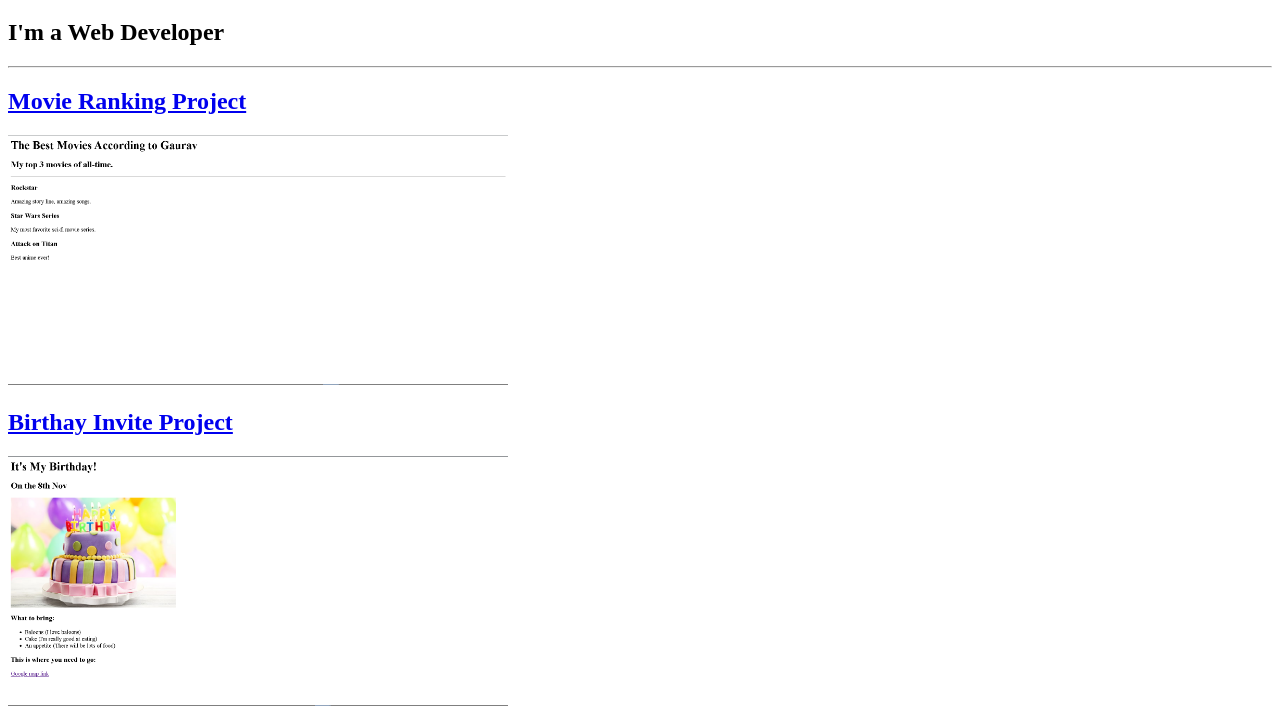
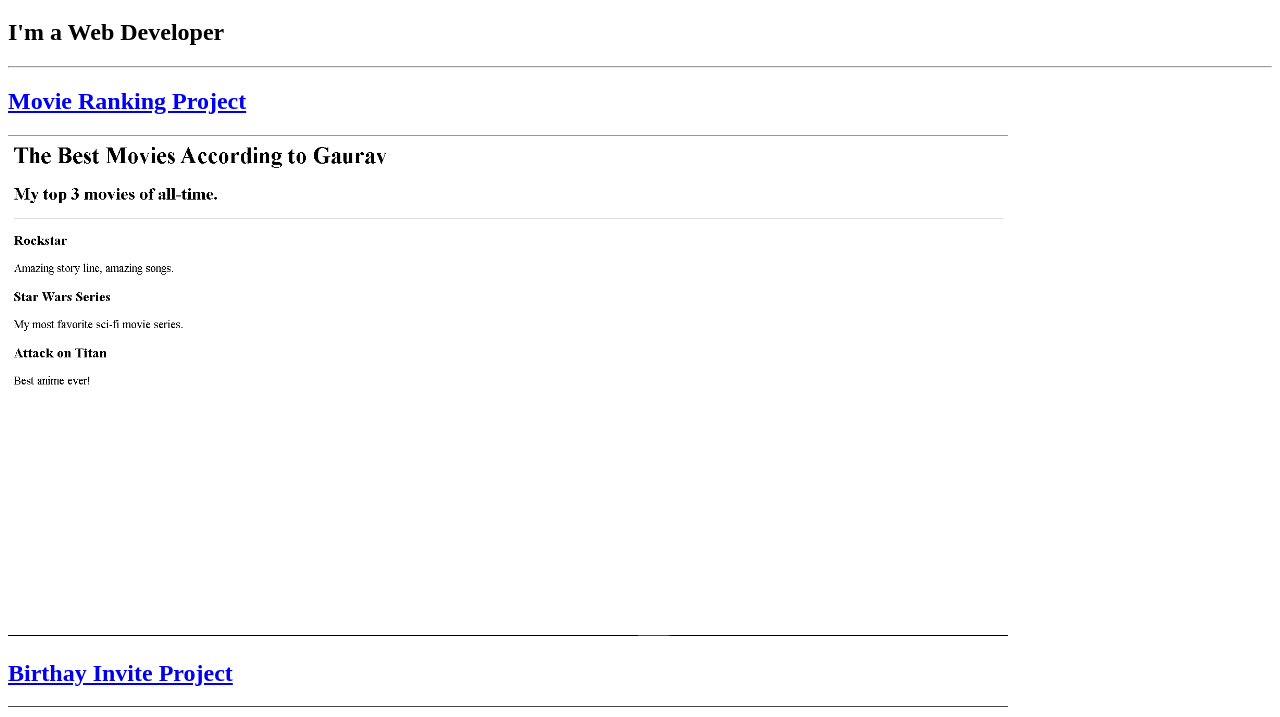
Before and after one commit to LesssggooGauravv/html-portfolio, a plain HTML site: page index.html in a window 1280 px wide. Shown: the part 61-778 px from the top of the page. Drawn offline with Linux system fonts and the light colour scheme.

Commit message:
index.html

```diff
--- a/index.html
+++ b/index.html
@@ -12,10 +12,10 @@
 
     <hr/>
     <h2><a href = "./movie-ranking.html">Movie Ranking Project</a></h2>
-    <img src = "./movie-ranking.png" width = "500"/>
+    <img src = "./movie-ranking.png" width = "1000"/>
 
     <h2><a href = "./birthday-invite.html">Birthay Invite Project</a></h2>
-    <img src = "./birthday-invite.png" width = "500"/>
+    <img src = "./birthday-invite.png" width = "1000"/>
 
     <hr/>
 
```
